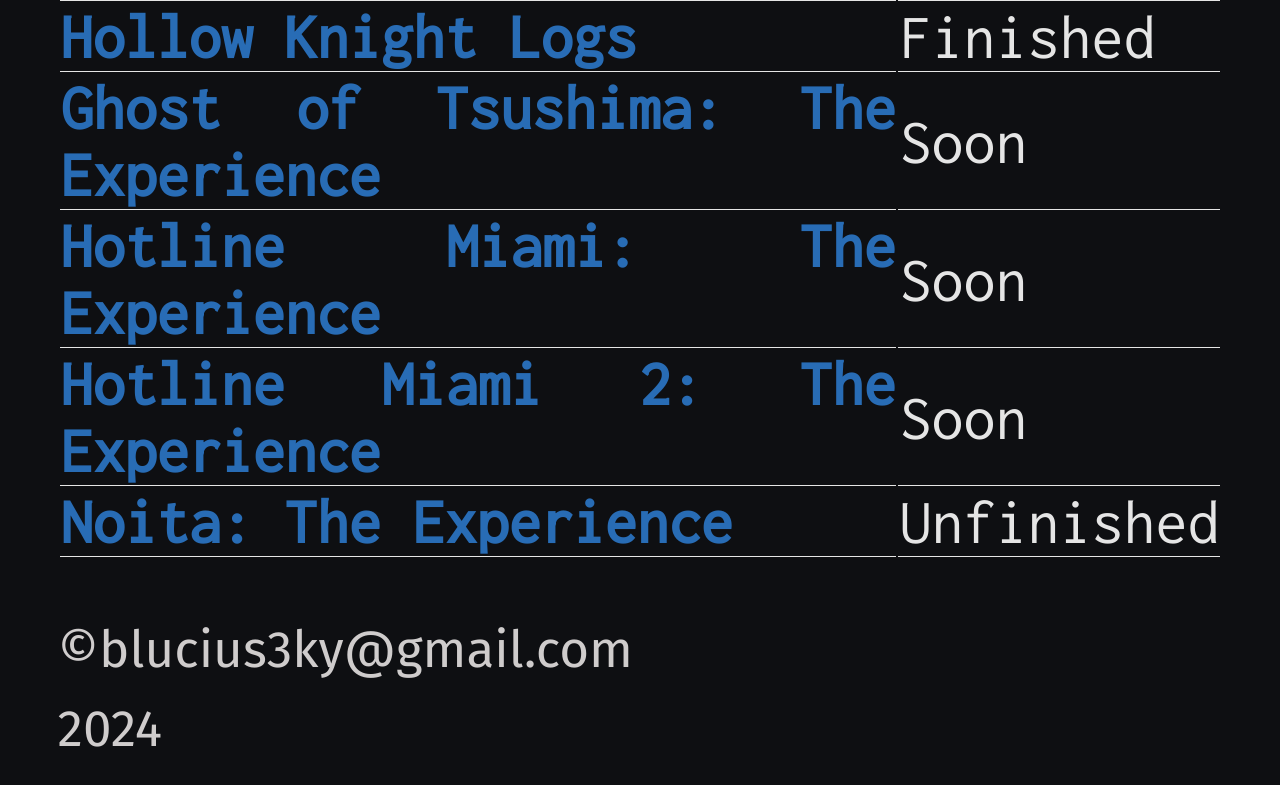
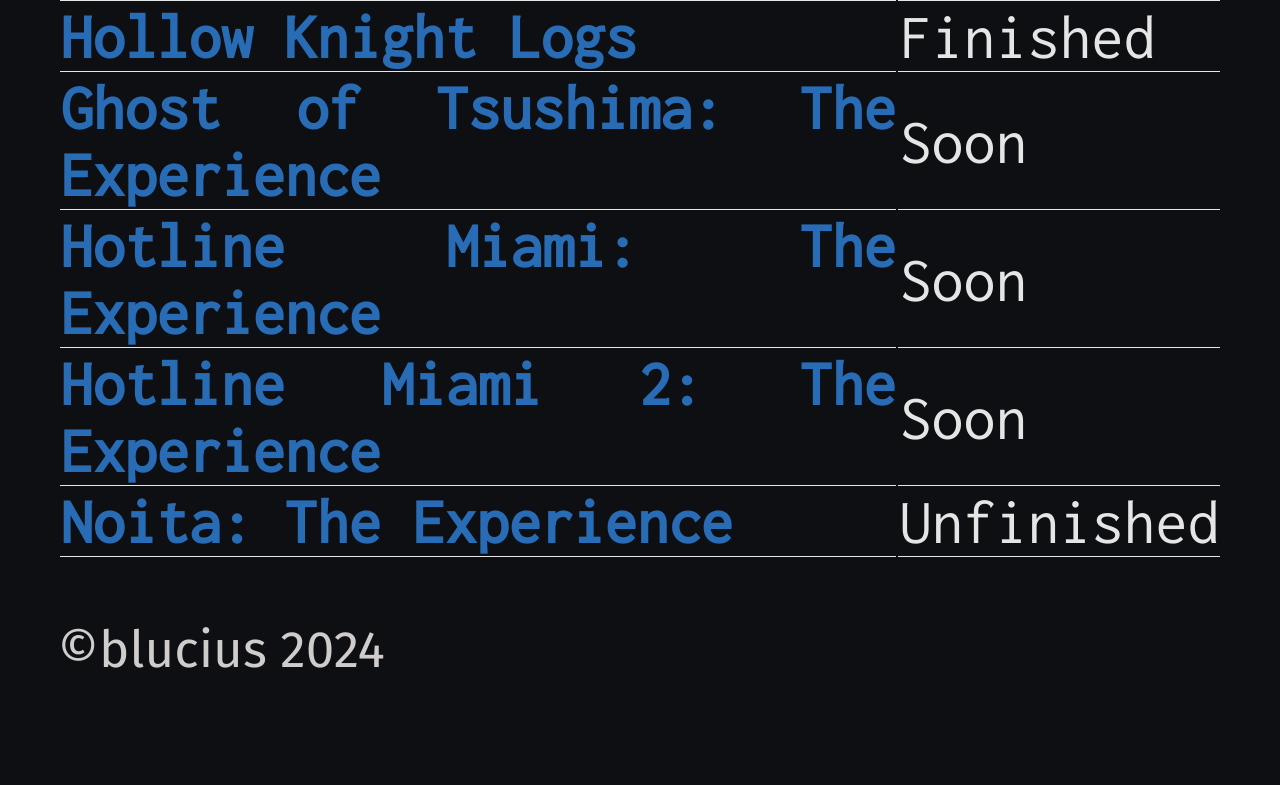
Before and after one commit to aiamgoininzane/memoirS, a plain HTML site: page index.html in a window 1280 px wide. Shown: the part 3316-4101 px from the top of the page. Drawn offline with Linux system fonts and the light colour scheme; a web font is replaced by a local one.

Commit message:
Add files via upload

```diff
--- a/index.html
+++ b/index.html
@@ -188,7 +188,7 @@
 
     </table>
     <div class="footer">
-        <p> &copy;blucius3ky@gmail.com 2024</p>
+        <p> &copy;blucius 2024</p>
     </div>
 
 </div>
```
